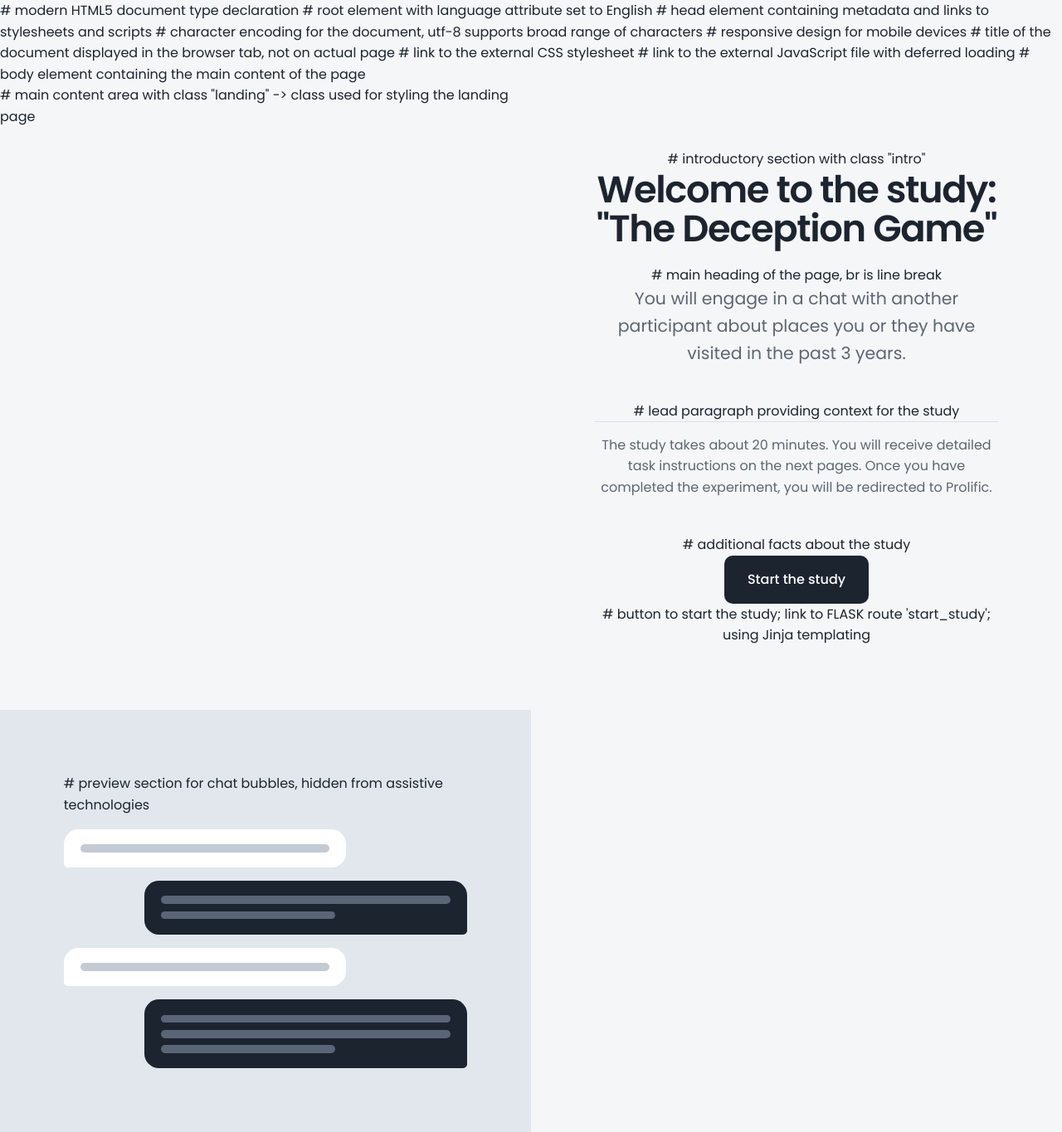
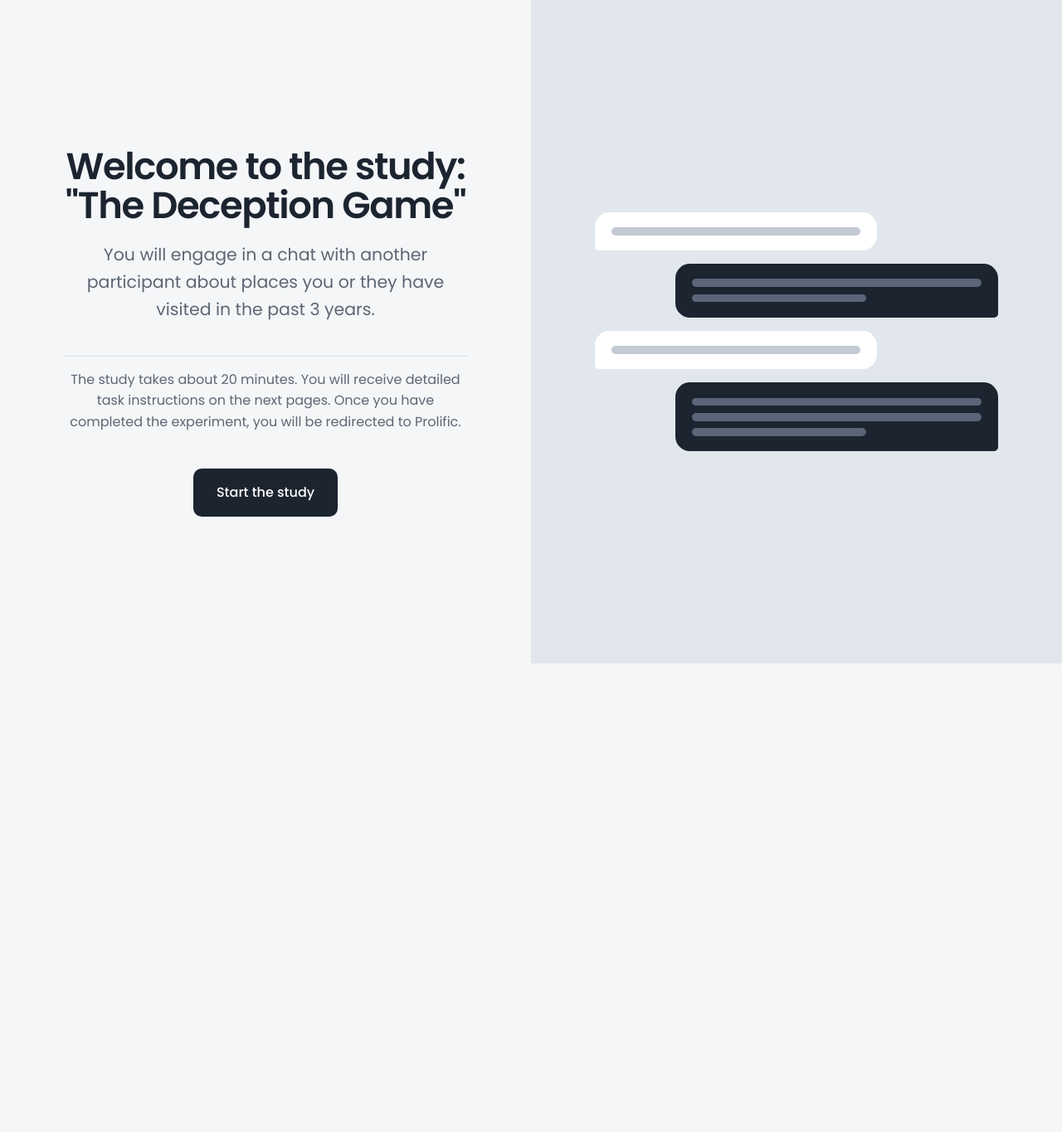
Before and after one commit to Lucca878/deceptiveDialogues, a Flask app: page / in a window 1280 px wide. Shown: the whole page at 83% size. After the commit the page ends 800 px from the top, so only its background shows below. Run offline with Flask 3, Linux system fonts and the light colour scheme.

Commit message:
Fix HTML comment syntax

```diff
--- a/app/templates/landing.html
+++ b/app/templates/landing.html
@@ -1,24 +1,24 @@
-<!DOCTYPE html> # modern HTML5 document type declaration
-<html lang="en"> # root element with language attribute set to English
-<head> # head element containing metadata and links to stylesheets and scripts
-  <meta charset="utf-8"> # character encoding for the document, utf-8 supports broad range of characters
-  <meta name="viewport" content="width=device-width, initial-scale=1"> # responsive design for mobile devices
-  <title>Deceptive Dialogues</title> # title of the document displayed in the browser tab, not on actual page
-  <link rel="stylesheet" href="/static/css/style.css"> # link to the external CSS stylesheet
-  <script src="/static/js/landing.js" defer></script> # link to the external JavaScript file with deferred loading
+<!DOCTYPE html> <!-- modern HTML5 document type declaration -->
+<html lang="en"> <!-- root element with language attribute set to English -->
+<head> <!-- head element containing metadata and links to stylesheets and scripts -->
+  <meta charset="utf-8"> <!-- character encoding for the document, utf-8 supports broad range of characters -->
+  <meta name="viewport" content="width=device-width, initial-scale=1"> <!-- responsive design for mobile devices -->
+  <title>Deceptive Dialogues</title> <!-- title of the document displayed in the browser tab, not on actual page -->
+  <link rel="stylesheet" href="/static/css/style.css"> <!-- link to the external CSS stylesheet -->
+  <script src="/static/js/landing.js" defer></script> <!-- link to the external JavaScript file with deferred loading -->
 </head>
-<body> # body element containing the main content of the page
-  <main class="landing"> # main content area with class "landing" -> class used for styling the landing page
-    <section class="intro"> # introductory section with class "intro"
-      <h1>Welcome to the study: <br> "The Deception Game"</h1> # main heading of the page, br is line break
-      <p class="lead">You will engage in a chat with another participant about places you or they have visited in the past 3 years.</p> # lead paragraph providing context for the study
+<body> <!-- body element containing the main content of the page -->
+  <main class="landing"> <!-- main content area with class "landing" -> class used for styling the landing page -->
+    <section class="intro"> <!-- introductory section with class "intro" -->
+      <h1>Welcome to the study: <br> "The Deception Game"</h1> <!-- main heading of the page, br is line break -->
+      <p class="lead">You will engage in a chat with another participant about places you or they have visited in the past 3 years.</p> <!-- lead paragraph providing context for the study -->
 
-      <p class="facts">The study takes about 20 minutes. You will receive detailed task instructions on the next pages. Once you have completed the experiment, you will be redirected to Prolific.</p> # additional facts about the study
+      <p class="facts">The study takes about 20 minutes. You will receive detailed task instructions on the next pages. Once you have completed the experiment, you will be redirected to Prolific.</p> <!-- additional facts about the study -->
 
-      <a class="button" href="{{ url_for('start_study') }}">Start the study</a> # button to start the study; link to FLASK route 'start_study'; using Jinja templating
+      <a class="button" href="{{ url_for('start_study') }}">Start the study</a> <!-- button to start the study; link to FLASK route 'start_study'; using Jinja templating -->
     </section>
 
-    <div class="preview" aria-hidden="true"> # preview section for chat bubbles, hidden from assistive technologies
+    <div class="preview" aria-hidden="true"> <!-- preview section for chat bubbles, hidden from assistive technologies -->
       <div class="bubble asks"><span></span></div>
       <div class="bubble answers"><span></span><span></span></div>
       <div class="bubble asks"><span></span></div>
```
